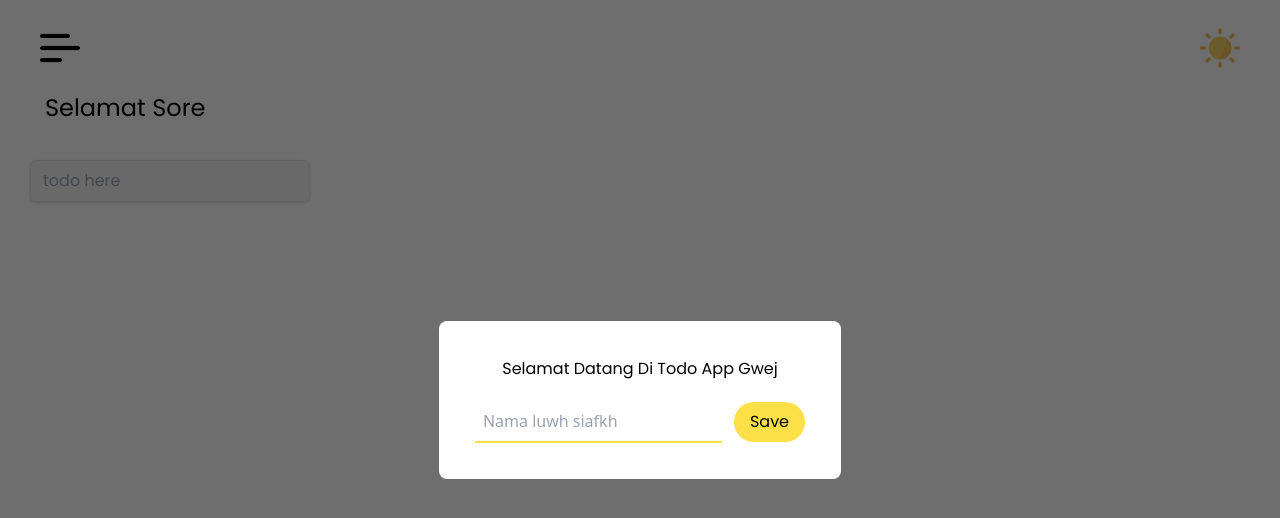
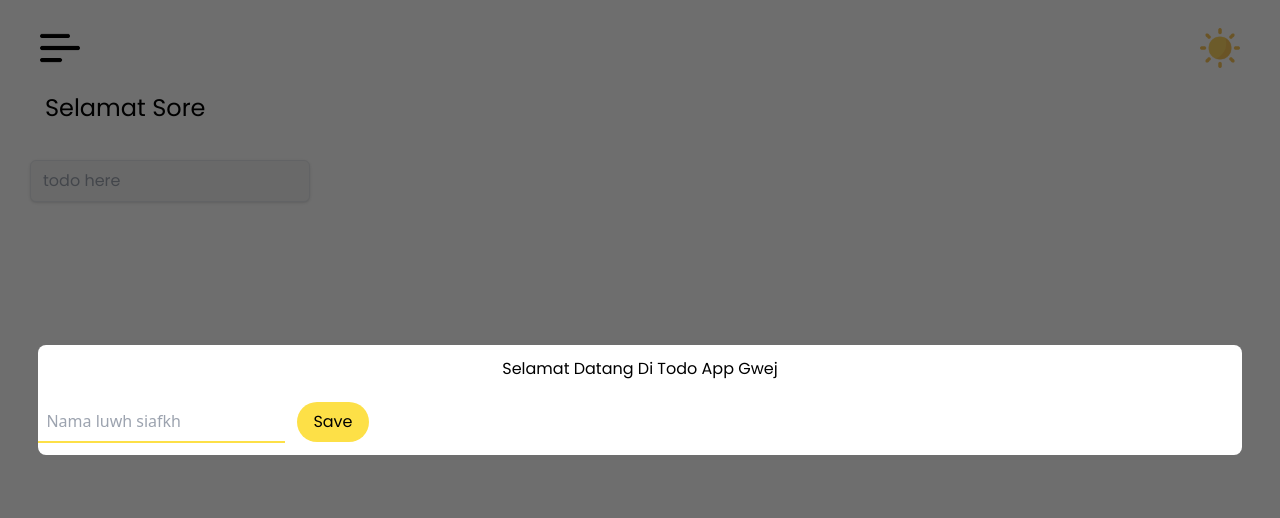
Before and after one commit to ariear/TodoKuRi, a Vue app: page / in a window 1280 px wide. Shown: the top 518 px of the page. Built offline with nearby package versions, Linux system fonts and the light colour scheme.

Commit message:
Update Home.vue

```diff
--- a/src/views/Home.vue
+++ b/src/views/Home.vue
@@ -1,7 +1,7 @@
 <template>
 
 <div v-if="nama == ''" class="fixed top-0 left-0 w-screen h-screen bg-[#00000091] z-20 flex justify-center items-center">
-  <div class="bg-white p-9 rounded-lg">
+  <div class="bg-white w-[94vw] py-3 rounded-lg">
     <p class="font-pupylinux text-center mb-5">Selamat Datang Di Todo App Gwej</p>
 
     <form @submit.prevent="addname">
```
